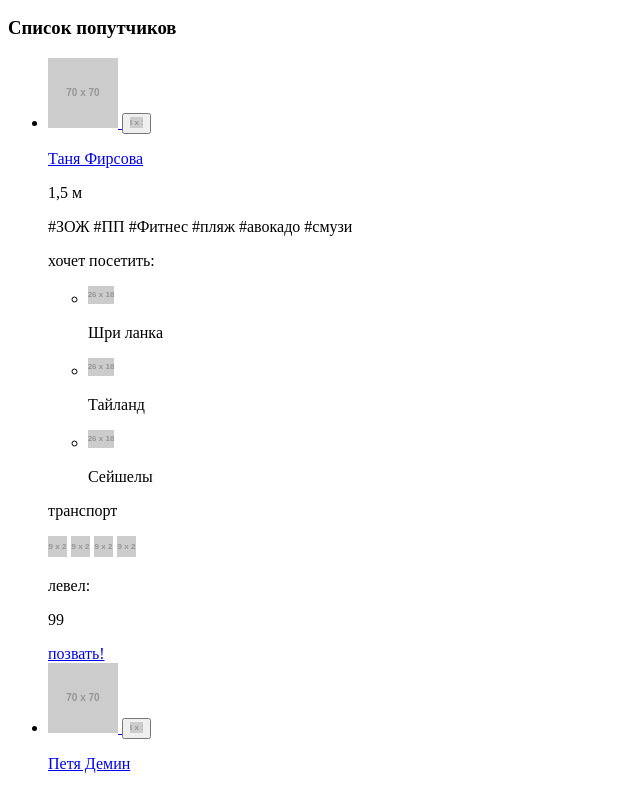
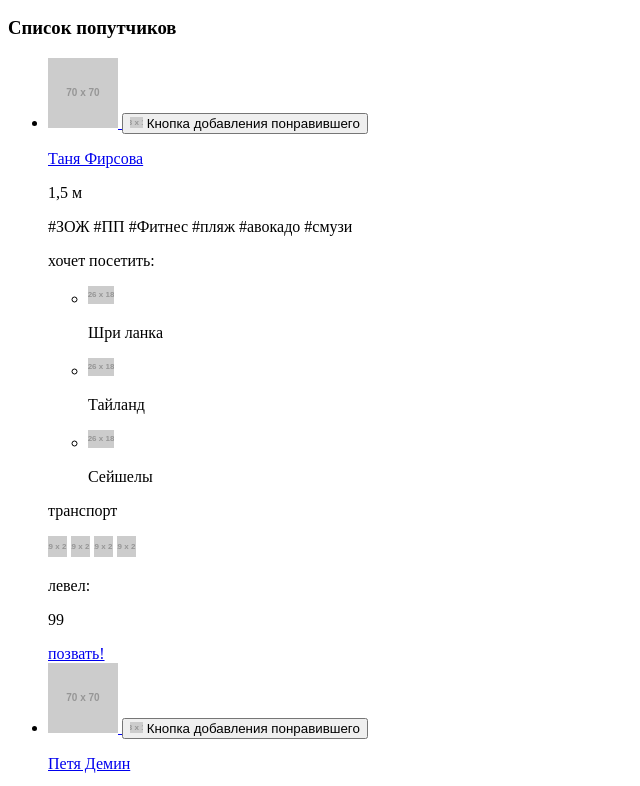
Before and after one commit to GTech1256/571665-pognali-17, a website: page source/catalog.html in a window 1280 px wide. Shown: the part 331-1117 px from the top of the page, without its empty margins (0-640 px from the left). Drawn offline with Linux system fonts and the light colour scheme; placeholder pictures from the web are drawn by us.

Commit message:
Fixed pull/2#discussion_r303206915

```diff
--- a/source/catalog.html
+++ b/source/catalog.html
@@ -93,10 +93,11 @@
                       <img
                         class="user-profile__favorite user-profile__favorite_active"
                         src="http://placehold.it/13x11"
-                        alt="Кнопка добавления понравившого"
+                        alt="Кнопка добавления понравившего"
                         width="13"
                         height="11"
                       >
+                      Кнопка добавления понравившего
                   </button>
                 </div><!-- /.user-profile__pic-wrapper -->
                 <div class="user-profile__fullname-wrapper">
@@ -188,10 +189,11 @@
                       <img
                         class="user-profile__favorite"
                         src="http://placehold.it/13x11"
-                        alt="Кнопка добавления понравившого"
+                        alt="Кнопка добавления понравившего"
                         width="13"
                         height="11"
                       >
+                      Кнопка добавления понравившего
                   </button>
                 </div><!-- /.user-profile__pic-wrapper -->
                 <div class="user-profile__fullname-wrapper">
@@ -278,10 +280,11 @@
                       <img
                         class="user-profile__favorite"
                         src="http://placehold.it/13x11"
-                        alt="Кнопка добавления понравившого"
+                        alt="Кнопка добавления понравившего"
                         width="13"
                         height="11"
                       >
+                      Кнопка добавления понравившего
                   </button>
                 </div><!-- /.user-profile__pic-wrapper -->
                 <div class="user-profile__fullname-wrapper">
@@ -372,10 +375,11 @@
                       <img
                         class="user-profile__favorite"
                         src="http://placehold.it/13x11"
-                        alt="Кнопка добавления понравившого"
+                        alt="Кнопка добавления понравившего"
                         width="13"
                         height="11"
                       >
+                      Кнопка добавления понравившего
                   </button>
                 </div><!-- /.user-profile__pic-wrapper -->
                 <div class="user-profile__fullname-wrapper">
```
